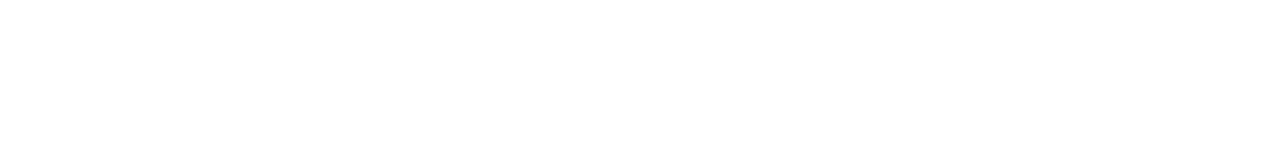
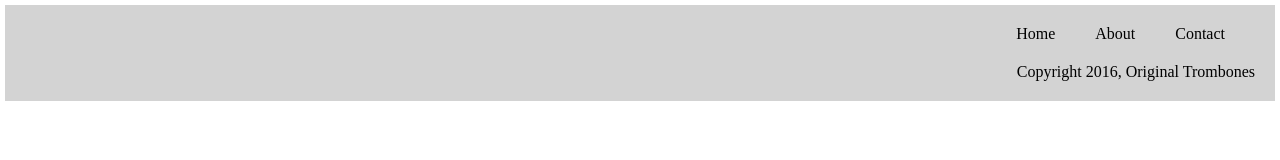
Before and after one commit to ZelalemGizachew/Microverse-Product-Landing-Page, a plain HTML site: page index.html in a window 1280 px wide. Drawn offline with Linux system fonts and the light colour scheme.

Commit message:
second commit from felix

```diff
--- a/assets/css/styles.css
+++ b/assets/css/styles.css
@@ -0,0 +1,40 @@
+*,
+*::after,
+*::before {
+  box-sizing: border-box;
+  padding: 0;
+  margin: 0;
+}
+
+.footer {
+  background-color: lightgray;
+  padding: 10px;
+  margin: 5px;
+}
+
+.footer__links {
+  display: flex;
+  justify-content: right;
+  align-items: center;
+  padding: 10px;
+}
+
+.footer__links ul {
+  color: black;
+  text-decoration: none;
+  padding: 0 10px;
+  display: flex;
+  list-style: none;
+}
+.footer__links a {
+  color: black;
+  text-decoration: none;
+  padding: 0 10px;
+  margin: 2px 10px;
+}
+.footer__social {
+  display: flex;
+  justify-content: right;
+  align-items: center;
+  padding: 10px;
+}
--- a/index.html
+++ b/index.html
@@ -1,12 +1,11 @@
 <!DOCTYPE html>
 <html lang="en">
-
   <head>
-    <meta charset="UTF-8">
-    <meta http-equiv="X-UA-Compatible" content="IE=edge">
-    <meta name="viewport" content="width=device-width, initial-scale=1.0">
+    <meta charset="UTF-8" />
+    <meta http-equiv="X-UA-Compatible" content="IE=edge" />
+    <meta name="viewport" content="width=device-width, initial-scale=1.0" />
     <title>Product Landing Page</title>
-    <link rel="stylesheet" href="assets/css/styles.css">
+    <link rel="stylesheet" href="assets/css/styles.css" />
   </head>
 
   <body>
@@ -17,12 +16,20 @@
       <!-- Nav menu Div -->
       <div></div>
     </header>
-    <main>
-
-    </main>
+    <main></main>
     <footer>
-
+      <div class="footer">
+        <div class="footer__links">
+          <ul>
+            <li><a href="#">Home</a></li>
+            <li><a href="#">About</a></li>
+            <li><a href="#">Contact</a></li>
+          </ul>
+        </div>
+        <div class="footer__social">
+          <p>Copyright 2016, Original Trombones</p>
+        </div>
+      </div>
     </footer>
   </body>
-
 </html>
```
Lines whose indentation alone changed are shown as unchanged.
